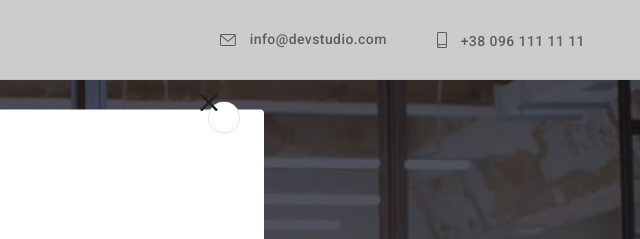
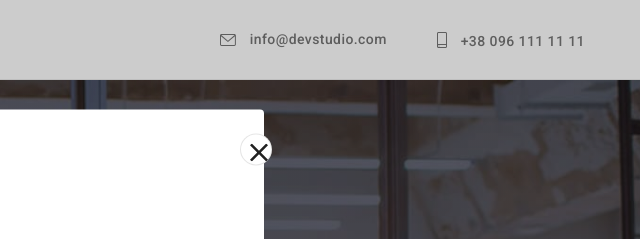
Before and after one commit to AlexeiKokarev/goit-markup-hw-05, a plain HTML site: page index.html in a window 1280 px wide. Both pictures are taken after a click on the button "Заказать услугу". Shown: the top 239 px of the page, 640-1280 px from the left. Drawn offline with nearby package versions, Linux system fonts and the light colour scheme.

Commit message:
12313131

```diff
--- a/css/styles.css
+++ b/css/styles.css
@@ -710,7 +710,7 @@ img {
     box-sizing: border-box;
     border-radius: 50%;
     cursor: pointer;
-    transform: translate(-50%, -50%);
+    transform: translate(50%, 50%);
 }
 
 .modal-close-btn {
@@ -720,7 +720,7 @@ img {
     fill: #212121;
     top: 0;
     left: 0;
-    transform: translate(-50%, -50%);
+    transform: translate(50%, 50%);
 }
 
 .btn-modal:focus,
```
